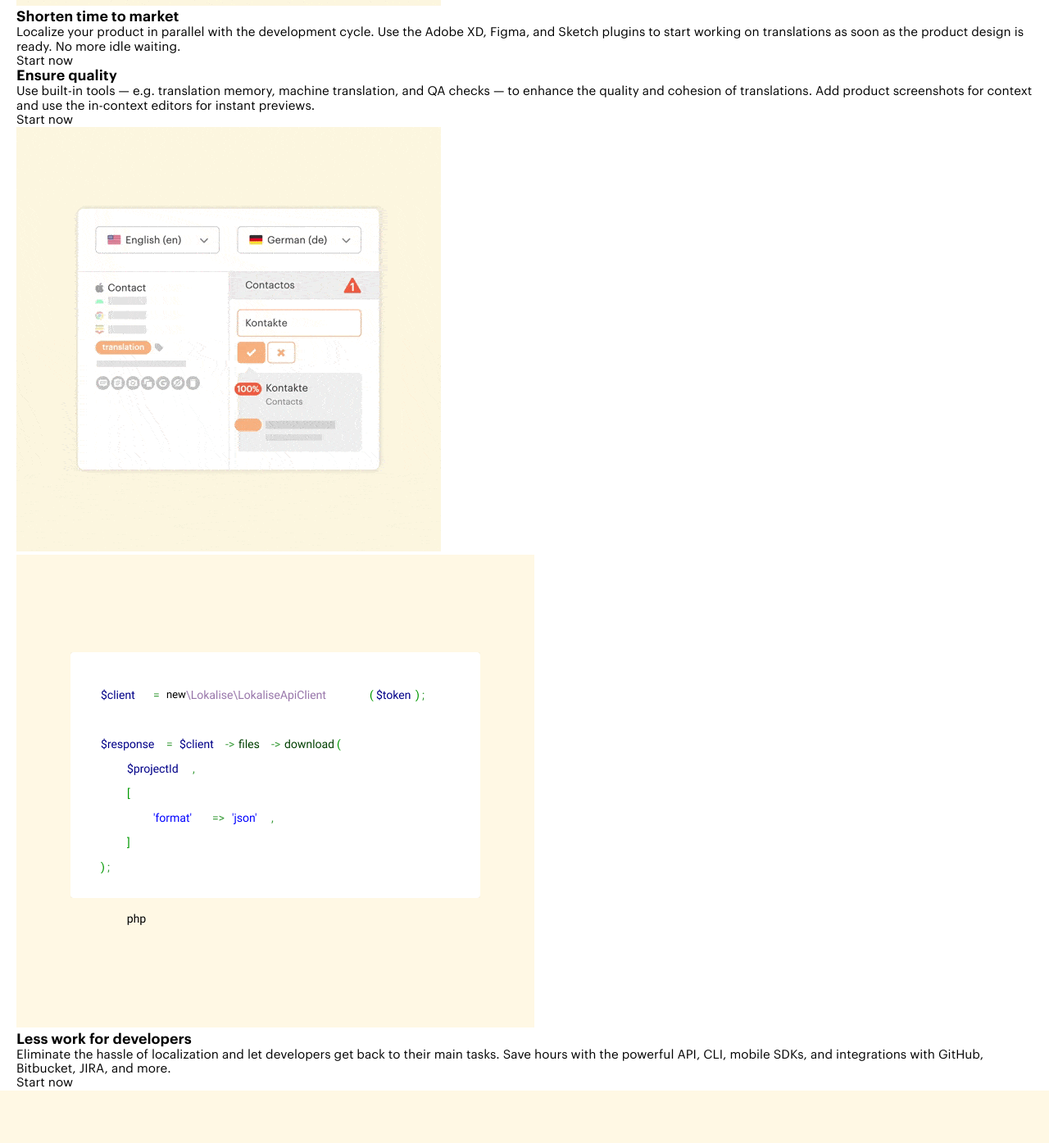
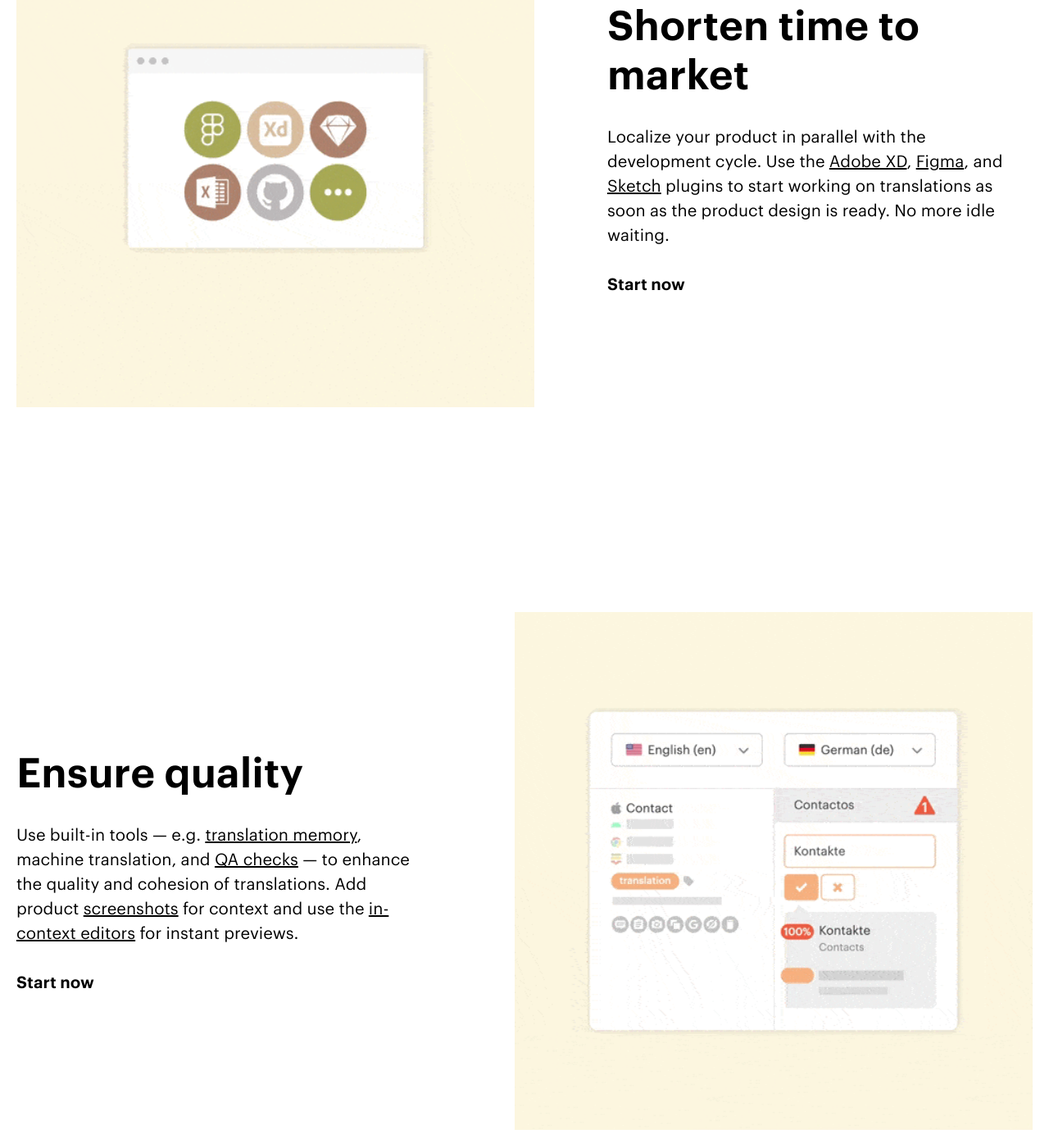
Before and after one commit to nickkhramov/lokalise, a plain HTML site: page index.html in a window 1280 px wide. Shown: the part 2586-3981 px from the top of the page at 82% size. Drawn offline with Linux system fonts and the light colour scheme; files whose address does not match are found by name.

Commit message:
сделал job и закончил верстку desktop

```diff
--- a/assets/scss/main/_job.scss
+++ b/assets/scss/main/_job.scss
@@ -2,77 +2,49 @@
 @use "../mixins" as *;
 
 .job {
+
+  &__article {
+    padding-top: 88px;
+    padding-bottom: 158px;
+    display: flex;
+    align-items: center;
+    justify-content: space-between;
   }
-.control {
 
-
-		&__wrap {
+  &__content {
+    display: flex;
+    flex-direction: column;
+    max-width: 500px;
+    margin-right: 19px;
   }
 
   &__title {
+    font-weight: 600;
+    font-size: 50px;
+    line-height: 60px;
   }
 
   &__description {
+    font-size: 20px;
+    line-height: 30px;
+    padding-top: 30px;
   }
 
   &__link-inner {
+    text-decoration: underline;
   }
 
   &__link {
+    font-weight: 600;
+    font-size: 20px;
+    line-height: 30px;
+    padding-top: 30px;
   }
 
   &__image {
   }
-}
-.time {
 
-
-		&__image {
-		}
-
-		&__wrap {
-		}
-
-		&__title {
-		}
-
-		&__description {
-		}
-
-		&__link {
+  &__gif {
+    min-width: 632px;
   }
 }
-.quality {
-
-		&__wrap {
-		}
-
-		&__title {
-		}
-
-		&__description {
-		}
-
-		&__link {
-		}
-
-		&__image {
-		}
-}
-.work {
-
-		&__image {
-		}
-
-		&__wrap {
-		}
-
-		&__title {
-		}
-
-		&__description {
-		}
-
-		&__link {
-		}
-}
--- a/index.html
+++ b/index.html
@@ -98,71 +98,71 @@
       <div class="container">
         <h2 class="visually-hidden">Job possibilities</h2>
 
-        <article class="control">
-          <div class="control__wrap">
-            <h3 class="control__title">Control the localization process</h3>
-            <p class="control__description">Collaborate with your team in a single workspace. Add and assign
-              <a class="control__link-inner" href="">tasks</a>,
+        <div class="job__article">
+          <div class="job__content">
+            <h3 class="job__title">Control the localization process</h3>
+            <p class="job__description">Collaborate with your team in a single workspace. Add and assign
+              <a class="job__link-inner" href="">tasks</a>,
               track progress, and enjoy a seamless localization workflow where you know who is doing what and when.
             </p>
-            <a class="control__link" href="">Start now</a>
+            <a class="job__link" href="">Start now</a>
           </div>
-          <div class="control__image">
-            <img src="assets/img/job1.gif" alt="job1">
+          <div class="job__image">
+            <img class="job__gif" src="assets/img/job1.gif" alt="job1">
           </div>
-        </article>
+        </div>
 
-        <article class="time">
-          <div class="time__image">
-            <img src="assets/img/job2.gif" alt="job2">
+        <div class="job__article">
+          <div class="job__image">
+            <img class="job__gif" src="assets/img/job2.gif" alt="job2">
           </div>
-          <div class="time__wrap">
-            <h3 class="time__title">Shorten time to market</h3>
-            <p class="time__description">Localize your product in parallel with the development cycle. Use the
-              <a class="control__link-inner" href="">Adobe XD</a>,
-              <a class="control__link-inner" href="">Figma</a>, and
-              <a class="control__link-inner" href="">Sketch</a> plugins to start working on translations as soon as the
+          <div class="job__content">
+            <h3 class="job__title">Shorten time to market</h3>
+            <p class="job__description">Localize your product in parallel with the development cycle. Use the
+              <a class="job__link-inner" href="">Adobe XD</a>,
+              <a class="job__link-inner" href="">Figma</a>, and
+              <a class="job__link-inner" href="">Sketch</a> plugins to start working on translations as soon as the
               product design is ready. No more idle waiting.
             </p>
-            <a class="time__link" href="">Start now</a>
+            <a class="job__link" href="">Start now</a>
           </div>
-        </article>
+        </div>
 
-        <article class="quality">
-          <div class="quality__wrap">
-            <h3 class="quality__title">Ensure quality</h3>
-            <p class="quality__description">Use built-in tools — e.g.
-              <a class="control__link-inner" href="">translation memory</a>, machine translation, and
-              <a class="control__link-inner" href="">QA checks</a> — to enhance the quality and cohesion of
+        <div class="job__article">
+          <div class="job__content">
+            <h3 class="job__title">Ensure quality</h3>
+            <p class="job__description">Use built-in tools — e.g.
+              <a class="job__link-inner" href="">translation memory</a>, machine translation, and
+              <a class="job__link-inner" href="">QA checks</a> — to enhance the quality and cohesion of
               translations. Add product
-              <a class="control__link-inner" href="">screenshots</a> for context and use the
-              <a class="control__link-inner" href="">in-context editors</a> for instant previews.
+              <a class="job__link-inner" href="">screenshots</a> for context and use the
+              <a class="job__link-inner" href="">in-context editors</a> for instant previews.
             </p>
-            <a class="quality__link" href="">Start now</a>
+            <a class="job__link" href="">Start now</a>
           </div>
-          <div class="quality__image">
-            <img src="assets/img/job3.gif" alt="job3">
+          <div class="job__image">
+            <img class="job__gif" src="assets/img/job3.gif" alt="job3">
           </div>
-        </article>
+        </div>
 
-        <article class="work">
-          <div class="work__image">
+        <div class="job__article">
+          <div class="job__image">
             <img src="assets/img/job4.png" alt="job4">
           </div>
-          <div class="work__wrap">
-            <h3 class="work__title">Less work for developers</h3>
-            <p class="work__description">Eliminate the hassle of localization and let developers get back to their main
+          <div class="job__content">
+            <h3 class="job__title">Less work for developers</h3>
+            <p class="job__description">Eliminate the hassle of localization and let developers get back to their main
               tasks. Save hours with the powerful
-              <a class="control__link-inner" href="">API</a>,
-              <a class="control__link-inner" href="">CLI</a>,
-              <a class="control__link-inner" href="">mobile SDKs</a>, and integrations with
-              <a class="control__link-inner" href="">GitHub</a>,
-              <a class="control__link-inner" href="">Bitbucket</a>,
-              <a class="control__link-inner" href="">JIRA</a>, and more.
+              <a class="job__link-inner" href="">API</a>,
+              <a class="job__link-inner" href="">CLI</a>,
+              <a class="job__link-inner" href="">mobile SDKs</a>, and integrations with
+              <a class="job__link-inner" href="">GitHub</a>,
+              <a class="job__link-inner" href="">Bitbucket</a>,
+              <a class="job__link-inner" href="">JIRA</a>, and more.
             </p>
-            <a class="work__link" href="">Start now</a>
+            <a class="job__link" href="">Start now</a>
           </div>
-        </article>
+        </div>
 
       </div>
     </section>
```
Also changed, not shown: assets/css/style.css. Lines whose indentation alone changed are shown as unchanged.
